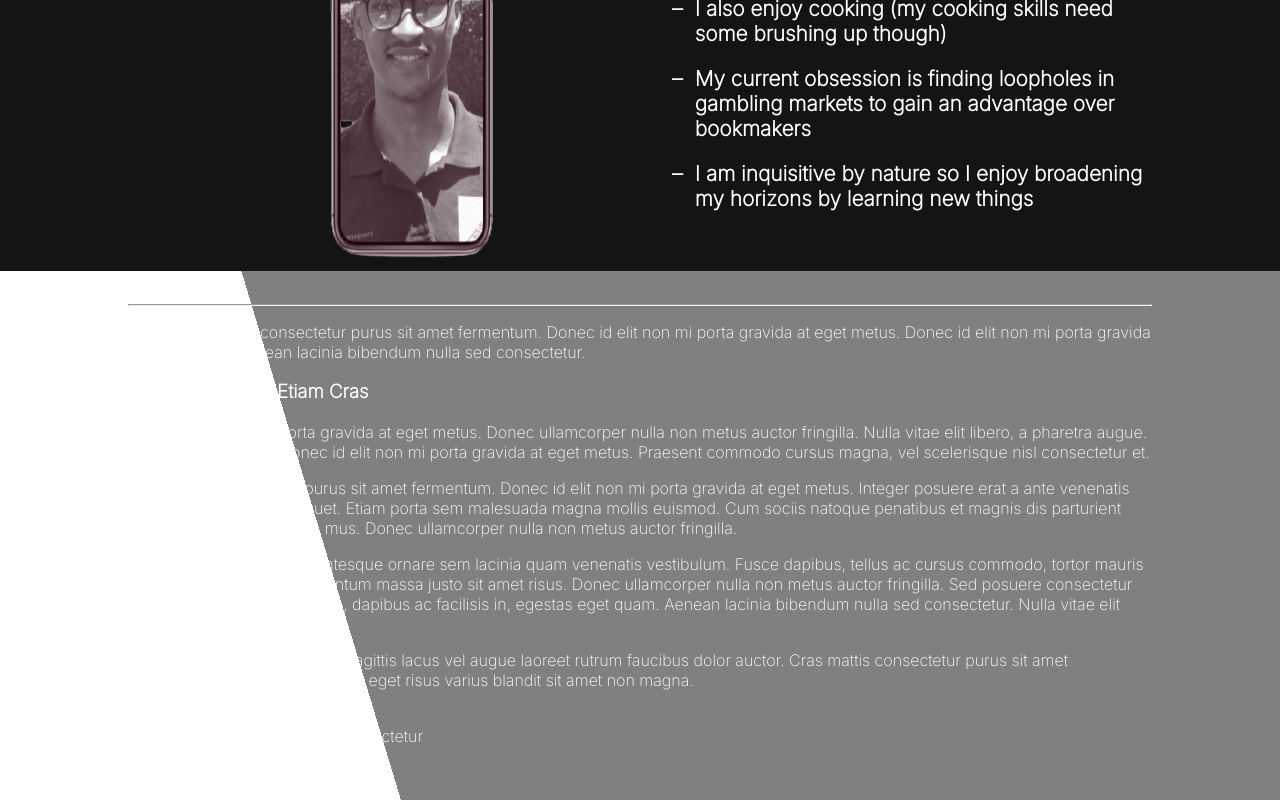
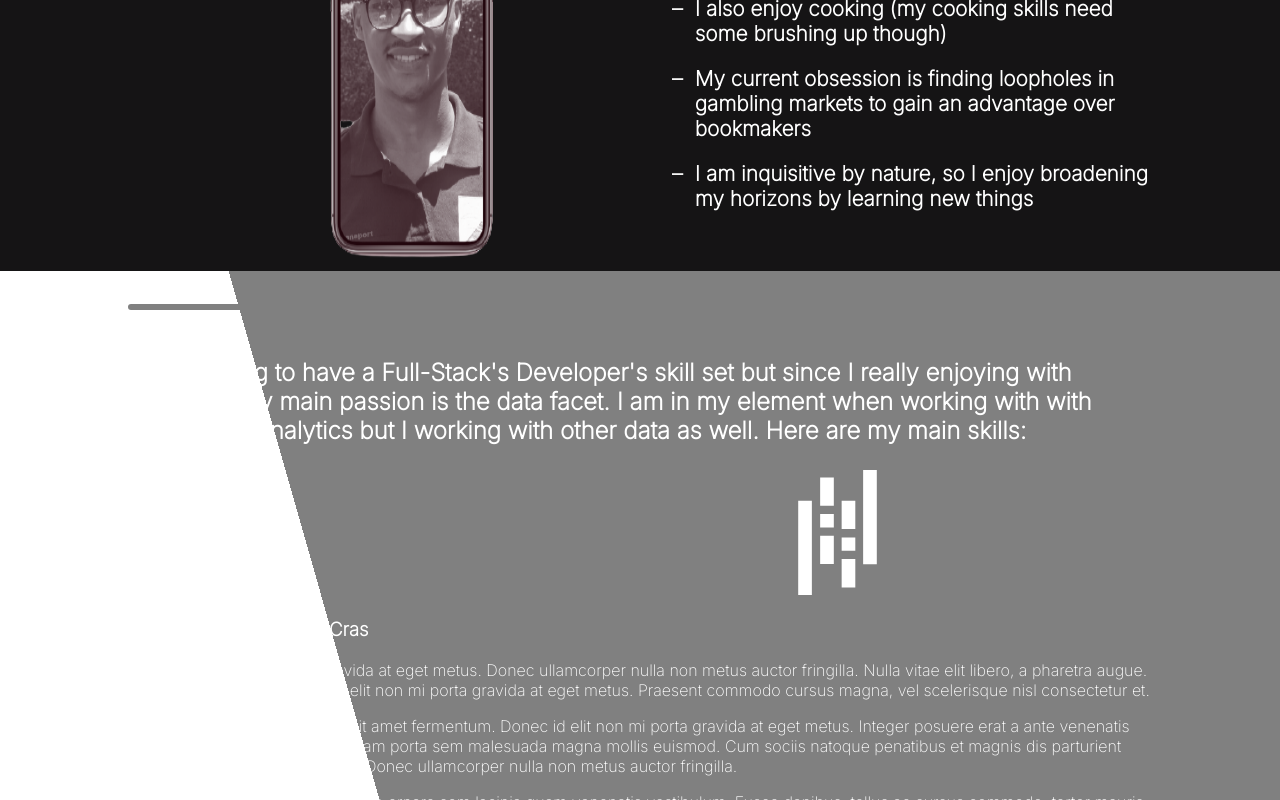
Before and after one commit to kagopooe/vue-portfolio, a Vue app: page / in a window 1280 px wide. Shown: the part 529-1329 px from the top of the page. Built offline with nearby package versions, Linux system fonts and the light colour scheme; some icons are missing.

Commit message:
Add existing file

```diff
--- a/index.html
+++ b/index.html
@@ -7,9 +7,21 @@
     <link rel="preconnect" href="https://fonts.googleapis.com">
     <link rel="preconnect" href="https://fonts.gstatic.com" crossorigin>
     <link href="https://fonts.googleapis.com/css2?family=Inter:wght@200&display=swap" rel="stylesheet">
+    <link href="src/assets/style.css" rel="stylesheet">
   </head>
   <body>
     <div id="app"></div>
+
+
+
+
+
+
+
+
+
+    <script src="https://code.iconify.design/2/2.1.2/iconify.min.js"></script>
     <script type="module" src="/src/main.js"></script>
+    <script src="https://cdn.jsdelivr.net/npm/bootstrap@5.1.3/dist/js/bootstrap.bundle.min.js" integrity="sha384-ka7Sk0Gln4gmtz2MlQnikT1wXgYsOg+OMhuP+IlRH9sENBO0LRn5q+8nbTov4+1p" crossorigin="anonymous"></script>
   </body>
 </html>
--- a/package.json
+++ b/package.json
@@ -12,6 +12,7 @@
     "vue-router": "^4.0.12"
   },
   "devDependencies": {
+    "@iconify/vue": "^3.1.3",
     "@vitejs/plugin-vue": "^2.0.0",
     "vite": "^2.7.2"
   }
--- /dev/null
+++ b/src/assets/style.css
@@ -0,0 +1,26 @@
+.tooltip {
+    position: relative;
+    display: inline-block;
+    border-bottom: 1px dotted black;
+  }
+
+  .tooltip .tooltiptext {
+    visibility: hidden;
+    width: 120px;
+    background-color: black;
+    color: #fff;
+    text-align: center;
+    border-radius: 6px;
+    padding: 5px 0;
+
+    /* Position the tooltip */
+    position: absolute;
+    z-index: 1;
+    top: 100%;
+    left: 50%;
+    margin-left: -60px;
+  }
+
+  .tooltip:hover .tooltiptext {
+    visibility: visible;
+  }
--- a/src/components/Home.vue
+++ b/src/components/Home.vue
@@ -21,16 +21,30 @@
         <li>I like mathematics and geometry</li>
         <li>I also enjoy cooking (my cooking skills need some brushing up though)</li>
         <li>My current obsession is finding loopholes in gambling markets to gain an advantage over bookmakers</li>
-        <li>I am inquisitive by nature so I enjoy broadening my horizons by learning new things</li>
+        <li>I am inquisitive by nature, so I enjoy broadening my horizons by learning new things</li>
     </ul>
       </div>
       <hr />
-      <p>
-        Hello! Cras mattis consectetur purus sit amet fermentum. Donec id elit
-        non mi porta gravida at eget metus. Donec id elit non mi porta gravida
-        at eget metus. Aenean lacinia bibendum nulla sed consectetur.
-      </p>
+      <div class="Skills">
+        <br>
+        <h2>I am aspiring to have a Full-Stack's Developer's skill set but since I really enjoying with numbers, my main passion is the data facet.
+           I am in my element when working with with sports data/analytics but I working with other data as well. Here are my main skills:
+        </h2>
+          <div class="skill-icons">
+            <span class="iconify" data-icon="akar-icons:html-fill"></span>
+            <span class="iconify" data-icon="akar-icons:css-fill"></span>
+            <span class="iconify" data-icon="akar-icons:github-fill"></span>
+            <span class="iconify" data-icon="cib:jupyter"></span>
+            <span class="iconify" data-icon="simple-icons:pandas"></span>
+            <span class="iconify" data-icon="ion:logo-tableau"></span>
+
+
+
+          </div>
+
+      </div>
       <h3>Tristique Aenean Etiam Cras</h3>
+
       <p>
         Donec id elit non mi porta gravida at eget metus. Donec ullamcorper
         nulla non metus auctor fringilla. Nulla vitae elit libero, a pharetra
@@ -420,7 +434,7 @@ main {
 
 header {
   padding-left: 10px;
-
+  cursor: context-menu;
 
 }
 
@@ -466,17 +480,49 @@ padding-top: 20px;
 
 }
 
+hr {
+  border: 3px solid grey;
+  border-radius: 3px;
+}
+
+.skill-icons {
+   font-size: 135px;
+   display: flex;
+    align-items: center;
+  justify-content: center;
+}
+
+.iconify {
+  padding-right: 10px;
+}
+
+
+
+
 
 
 </style>
 
 <script>
 export default {
+
+  data() {
+
+
+
+
+  },
+
+
   methods: {
     reload() {
       window.location.reload();
-    }
-  }
+    },
+
+
+  },
+
+
 
   }
 
--- a/src/main.js
+++ b/src/main.js
@@ -3,8 +3,6 @@ import App from './App.vue'
 import router from './assets/router/index.js'
 
 
-
 createApp(App)
 .use(router)
-
 .mount('#app')
```
Also changed, not shown: 1 other file (tests, documents, lock files or other folders).
